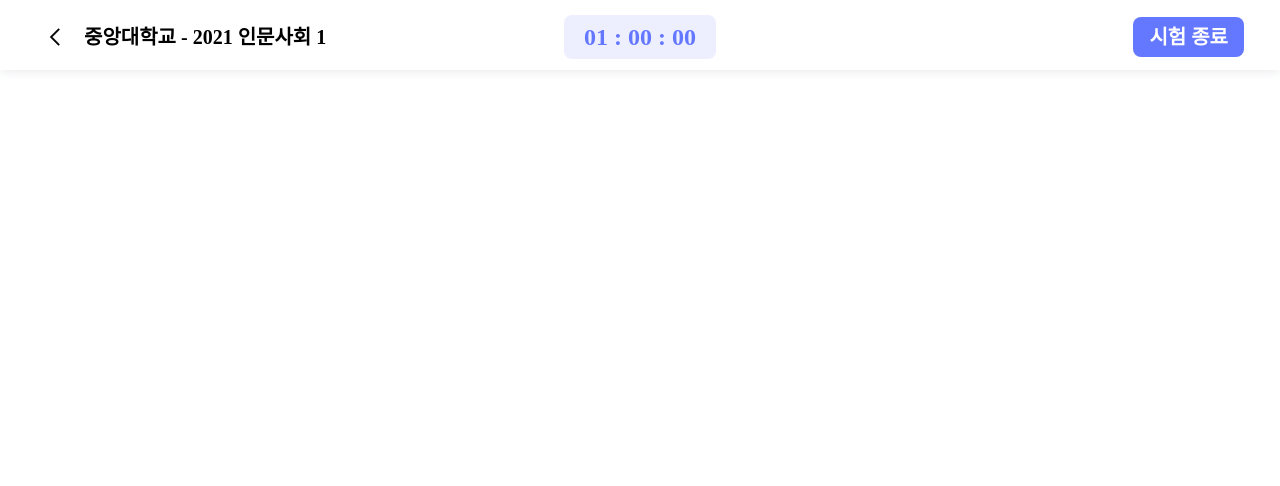
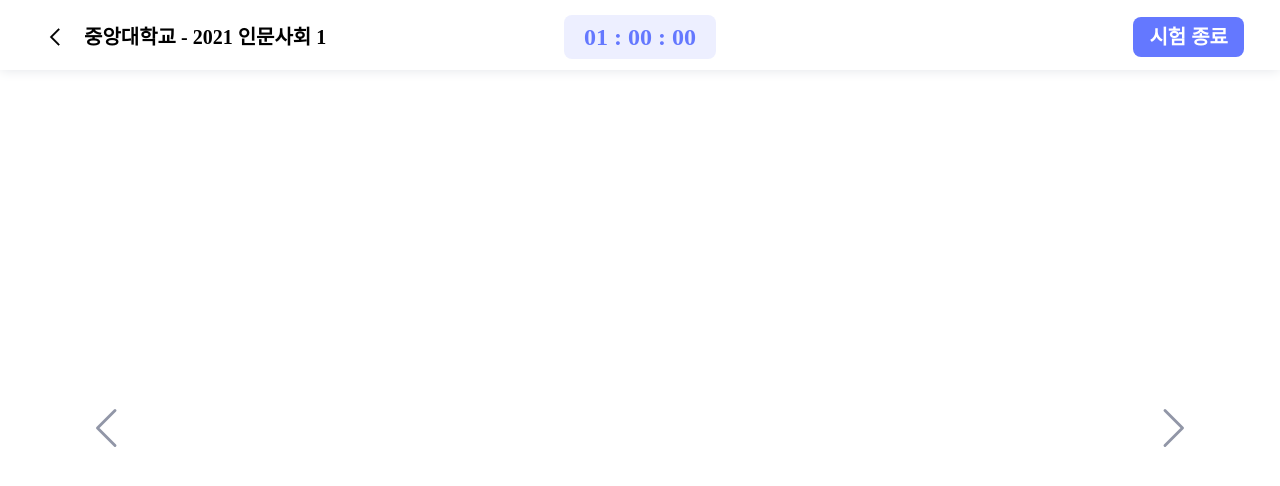
Before and after one commit to nonsoolmate-official/nonsoolmate-client, a React (Vite) app in the folder nonsoolmateClient/: page /takeTest in a window 1280 px wide. Shown: the top 486 px of the page. Built offline with nearby package versions, Linux system fonts and the light colour scheme; a web font is replaced by a local one.

Commit message:
[ design/#14 ] TestSection 아이콘 및 배경색 설정

```diff
--- a/nonsoolmateClient/src/takeTest/components/TestSection.tsx
+++ b/nonsoolmateClient/src/takeTest/components/TestSection.tsx
@@ -1,3 +1,38 @@
+import { LeftArrowBigIc, RightArrowBigIc } from "@assets/index";
+import styled from "styled-components";
+
 export default function TestSection() {
-  return <div>TestSection</div>;
+  return (
+    <TestSectionContainer>
+      <PreviousPageButton>
+        <LeftArrowBigIcon />
+      </PreviousPageButton>
+      <NextPageButton>
+        <RightArrowBigIcon />
+      </NextPageButton>
+    </TestSectionContainer>
+  );
 }
+const TestSectionContainer = styled.section`
+  background-color: ${({ theme }) => theme.colors.grey_50};
+`;
+const PreviousPageButton = styled.button`
+  position: fixed;
+  top: 50%;
+  left: 8rem;
+  padding: 0;
+`;
+const NextPageButton = styled.button`
+  position: fixed;
+  top: 50%;
+  right: 8rem;
+  padding: 0;
+`;
+const RightArrowBigIcon = styled(RightArrowBigIc)`
+  width: 5.6rem;
+  height: 5.6rem;
+`;
+const LeftArrowBigIcon = styled(LeftArrowBigIc)`
+  width: 5.6rem;
+  height: 5.6rem;
+`;
--- a/nonsoolmateClient/src/takeTest/index.tsx
+++ b/nonsoolmateClient/src/takeTest/index.tsx
@@ -1,5 +1,11 @@
 import TestHeader from "./components/TestHeader";
+import TestSection from "./components/TestSection";
 
 export default function index() {
-  return <TestHeader />;
+  return (
+    <>
+      <TestHeader />
+      <TestSection />
+    </>
+  );
 }
```
